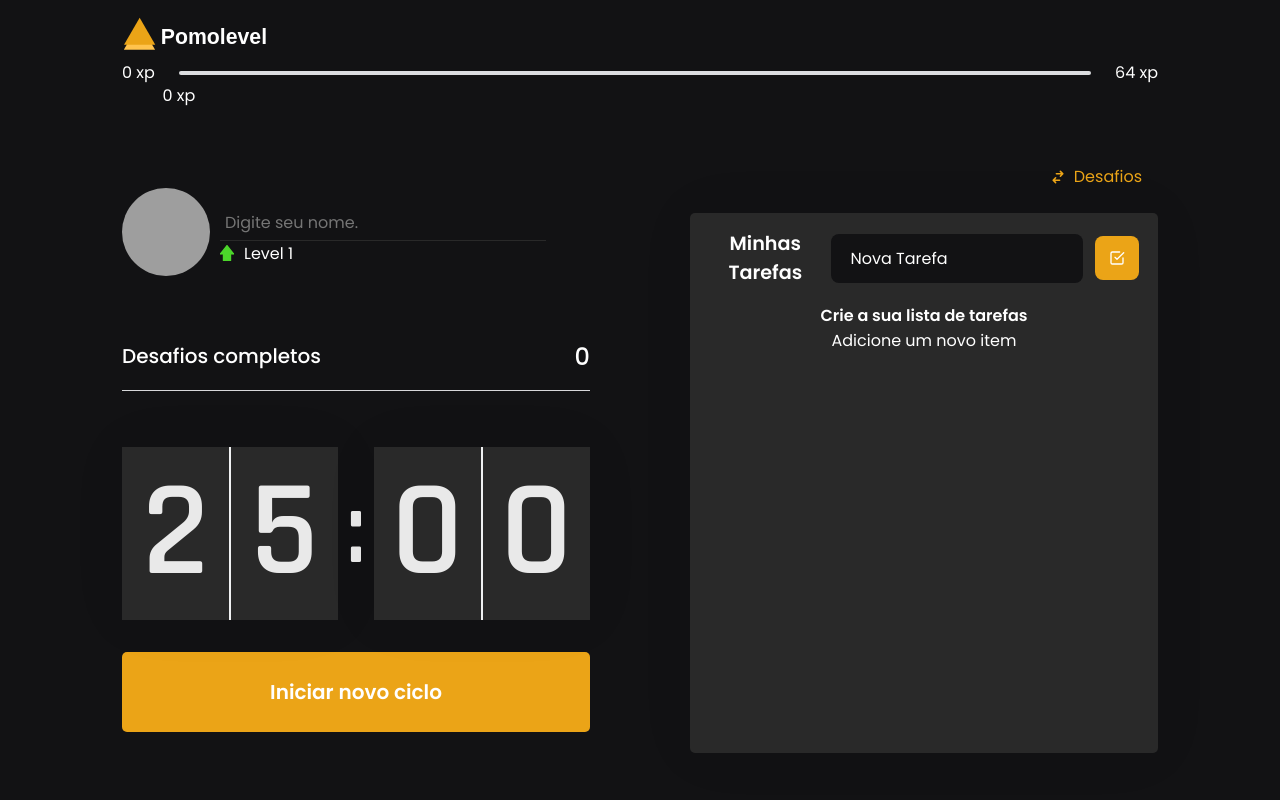
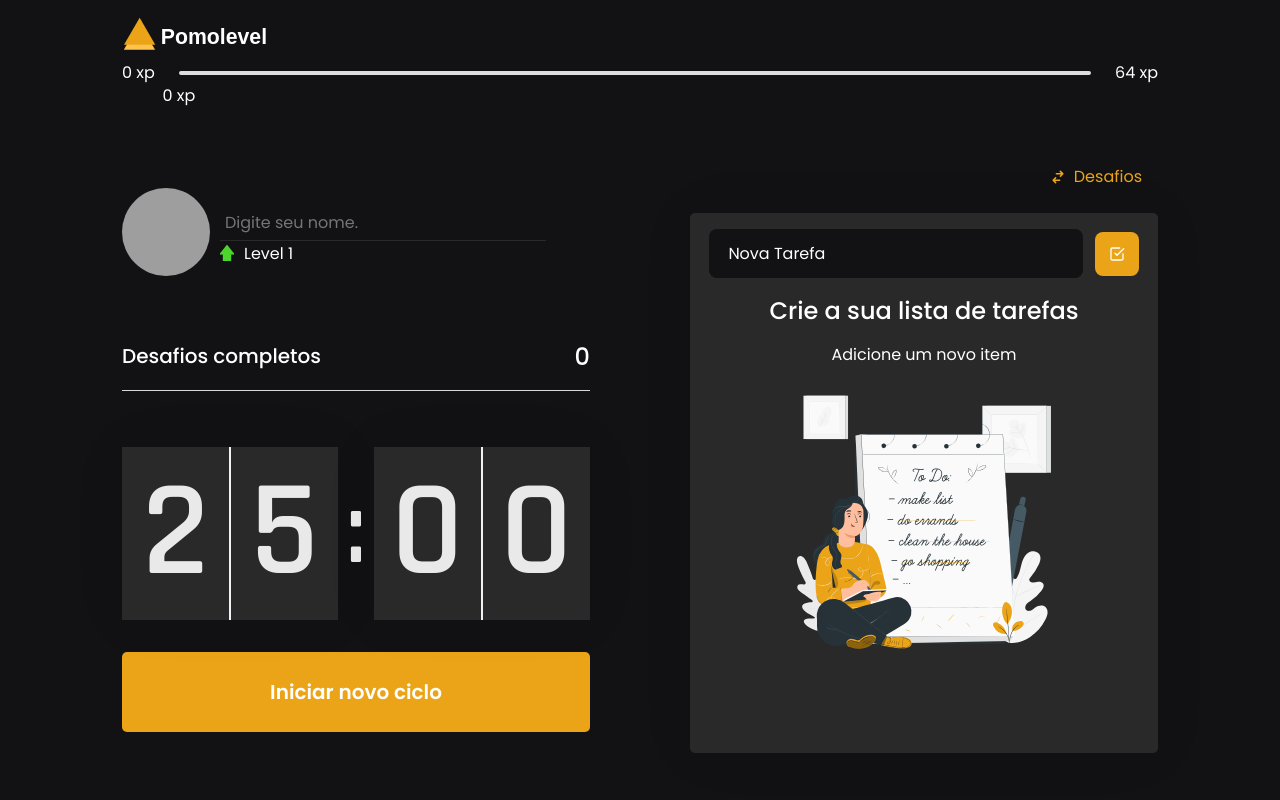
Before and after one commit to Matheus13F/Workout-NextJs, a Next.js app: page / in a window 1280 px wide. Both pictures are taken after a click on the element "Lista de Tarefas". Shown: the top 800 px of the page. Built offline with nearby package versions, Linux system fonts and the light colour scheme; grey boxes are pictures that could not be loaded.

Commit message:
added image when we dont have tasks

```diff
--- a/src/components/TaskList.tsx
+++ b/src/components/TaskList.tsx
@@ -43,8 +43,6 @@ export function TaskList() {
   return (
     <div className={styles.taskListContainer}>
       <header>
-        <h2>Minhas Tarefas</h2>
-
         <div className={styles.inputGroup}>
           <input
             type="text"
@@ -99,9 +97,10 @@ export function TaskList() {
           </ul>
         </main>
       ) : (
-        <div className={styles.challengeNotActive}>
+        <div className={styles.taskNotActive}>
           <strong> Crie a sua lista de tarefas </strong>
           <p>Adicione um novo item</p>
+          <img src="/notask.svg" alt="lista de tarefas" />
         </div>
       )}
     </div>
--- a/src/styles/components/Tasklist.module.scss
+++ b/src/styles/components/Tasklist.module.scss
@@ -30,6 +30,8 @@
     }
 
     .inputGroup {
+      width: 100%;
+
       display: flex;
       gap: 0.25rem;
       align-items: center;
@@ -178,6 +180,10 @@
   display: flex;
   flex-direction: column;
   align-items: center;
+
+  img {
+    max-width: 300px;
+  }
 }
 
 .taskNotActive strong {
@@ -192,5 +198,5 @@
   align-items: center;
   line-height: 1.4;
   max-width: 70%;
-  margin-top: 3rem;
+  margin-top: 1rem;
 }
```
Also changed, not shown: public/notask.svg (added).
